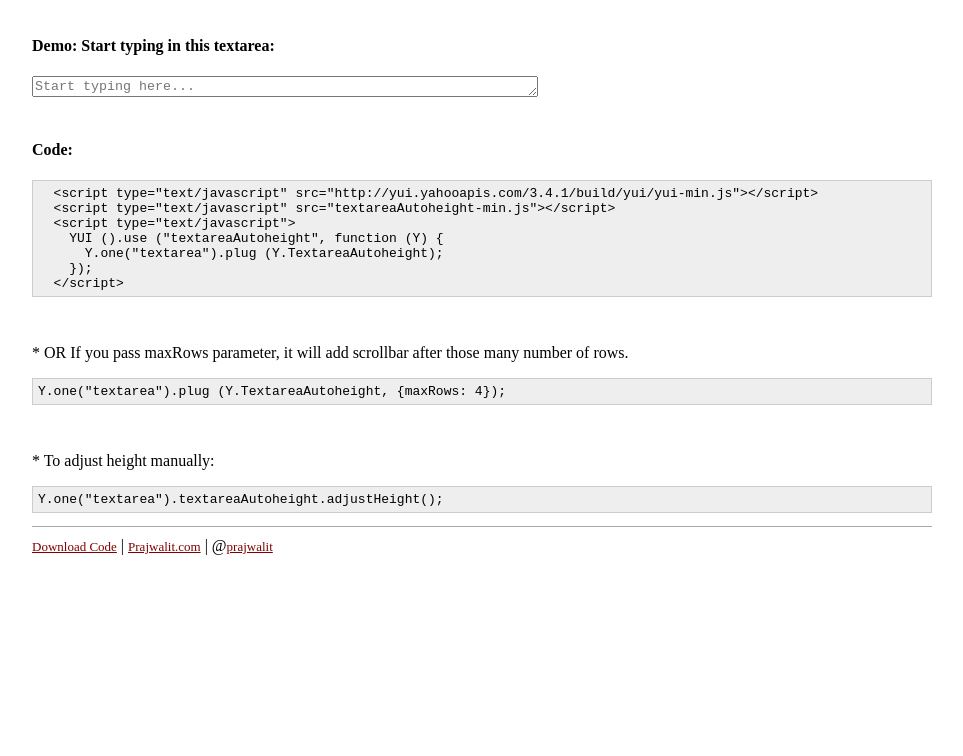
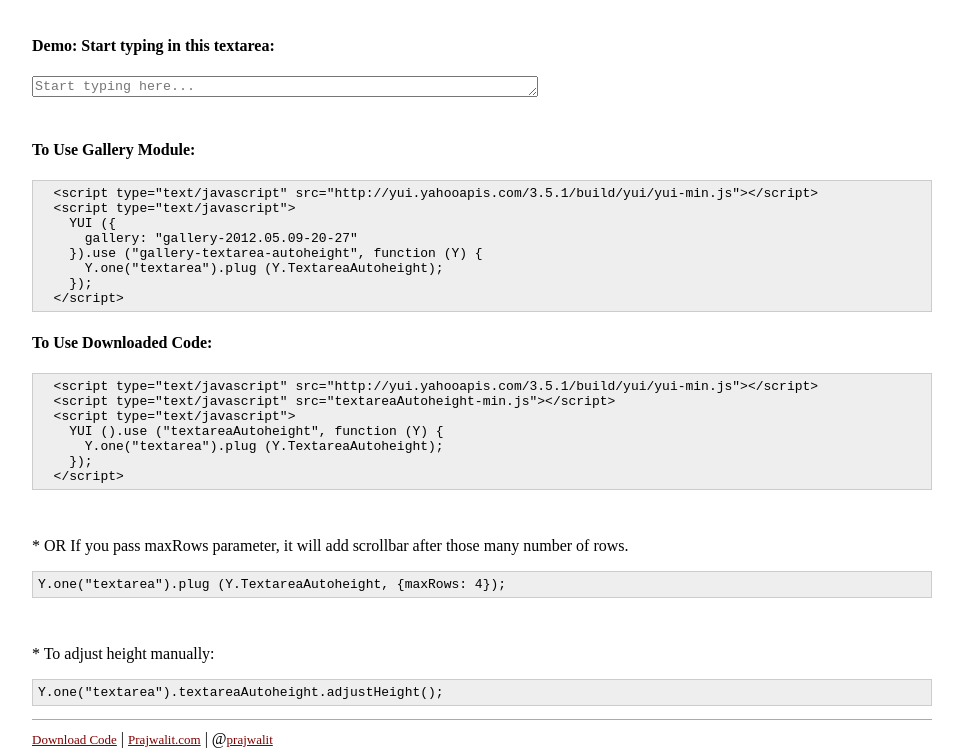
Before and after one commit to prajwalit/textarea-autoheight, a plain HTML site: page index.html in a window 1280 px wide. Shown: the part 105-861 px from the top of the page, without its empty margins (158-1121 px from the left). Before the commit the page ends 800 px from the top, so only its background shows below. Drawn offline with Linux system fonts and the light colour scheme; a script that the page names is missing.

Commit message:
Added code snippet for gallery-module.

```diff
--- a/index.html
+++ b/index.html
@@ -52,9 +52,19 @@
         <h4>Demo: Start typing in this textarea: </h4>
         <textarea rows="1" placeholder="Start typing here..."></textarea>
       </div>
-      <h4>Code:</h4>
+      <h4>To Use Gallery Module:</h4>
       <pre>
-  &lt;script type="text/javascript" src="http://yui.yahooapis.com/3.4.1/build/yui/yui-min.js"&gt;&lt;/script&gt;
+  &lt;script type="text/javascript" src="http://yui.yahooapis.com/3.5.1/build/yui/yui-min.js"&gt;&lt;/script&gt;
+  &lt;script type="text/javascript"&gt;
+    YUI ({
+      gallery: "gallery-2012.05.09-20-27"
+    }).use ("gallery-textarea-autoheight", function (Y) {
+      Y.one("textarea").plug (Y.TextareaAutoheight);
+    });
+  &lt;/script&gt;</pre>
+      <h4>To Use Downloaded Code:</h4>
+      <pre>
+  &lt;script type="text/javascript" src="http://yui.yahooapis.com/3.5.1/build/yui/yui-min.js"&gt;&lt;/script&gt;
   &lt;script type="text/javascript" src="textareaAutoheight-min.js"&gt;&lt;/script&gt;
   &lt;script type="text/javascript"&gt;
     YUI ().use ("textareaAutoheight", function (Y) {
@@ -73,10 +83,11 @@
       | <a href="http://prajwalit.com">Prajwalit.com</a>
       | @<a href="http://twitter.com/prajwalit">prajwalit</a>
     </footer>
-    <script type="text/javascript" src="http://yui.yahooapis.com/3.4.1/build/yui/yui-min.js"></script>
-    <script type="text/javascript" src="textareaAutoheight-min.js"></script>
+    <script type="text/javascript" src="http://yui.yahooapis.com/3.5.1/build/yui/yui-min.js"></script>
     <script type="text/javascript">
-      YUI ().use ("textareaAutoheight", function (Y) {
+      YUI ({
+        gallery: "gallery-2012.05.09-20-27"
+      }).use ("gallery-textarea-autoheight", function (Y) {
         Y.one("textarea").plug (Y.TextareaAutoheight);
       });
     </script>
```
